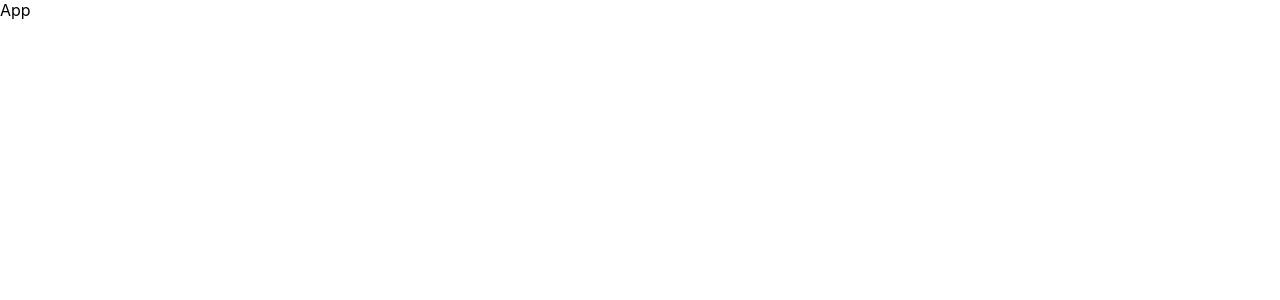
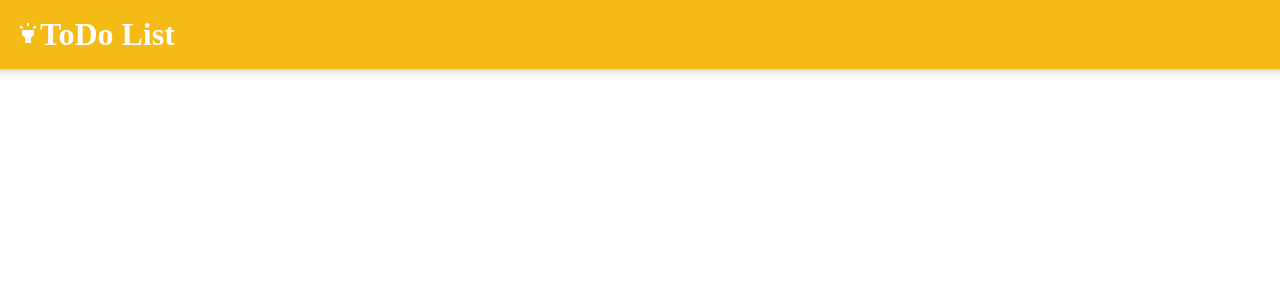
Before and after one commit to animeshkumar7717/react-todo-list, a React (Create React App) app: page / in a window 1280 px wide. Shown: the top 300 px of the page. Built offline with nearby package versions, Linux system fonts and the light colour scheme.

Commit message:
header: create a header component and style it

```diff
--- a/package.json
+++ b/package.json
@@ -3,6 +3,10 @@
   "version": "0.1.0",
   "private": true,
   "dependencies": {
+    "@emotion/react": "^11.11.3",
+    "@emotion/styled": "^11.11.0",
+    "@mui/icons-material": "^5.15.1",
+    "@mui/material": "^5.15.1",
     "@testing-library/jest-dom": "^5.17.0",
     "@testing-library/react": "^13.4.0",
     "@testing-library/user-event": "^13.5.0",
--- a/public/index.html
+++ b/public/index.html
@@ -10,34 +10,11 @@
       content="Web site created using create-react-app"
     />
     <link rel="apple-touch-icon" href="%PUBLIC_URL%/logo192.png" />
-    <!--
-      manifest.json provides metadata used when your web app is installed on a
-      user's mobile device or desktop. See https://developers.google.com/web/fundamentals/web-app-manifest/
-    -->
     <link rel="manifest" href="%PUBLIC_URL%/manifest.json" />
-    <!--
-      Notice the use of %PUBLIC_URL% in the tags above.
-      It will be replaced with the URL of the `public` folder during the build.
-      Only files inside the `public` folder can be referenced from the HTML.
-
-      Unlike "/favicon.ico" or "favicon.ico", "%PUBLIC_URL%/favicon.ico" will
-      work correctly both with client-side routing and a non-root public URL.
-      Learn how to configure a non-root public URL by running `npm run build`.
-    -->
-    <title>React App</title>
+    <title>Todo List</title>
   </head>
   <body>
     <noscript>You need to enable JavaScript to run this app.</noscript>
     <div id="root"></div>
-    <!--
-      This HTML file is a template.
-      If you open it directly in the browser, you will see an empty page.
-
-      You can add webfonts, meta tags, or analytics to this file.
-      The build step will place the bundled scripts into the <body> tag.
-
-      To begin the development, run `npm start` or `yarn start`.
-      To create a production bundle, use `npm run build` or `yarn build`.
-    -->
   </body>
 </html>
--- /dev/null
+++ b/public/styles.css
@@ -0,0 +1,21 @@
+* {
+    padding: 0;
+    margin: 0;
+    box-sizing: border-box;
+}
+
+html {
+    font-family:'Montserrat', sans-serif;
+}
+
+header{
+    background-color: #f5ba13;
+    margin: auto -16px;
+    padding: 16px 32px;
+    box-shadow: 0 0 10px 0 rgba(0, 0, 0, 0.3);
+}
+
+header h1{
+    color: #fff;
+    font-family: 'McLaren', cursive;
+}
--- a/src/App.js
+++ b/src/App.js
@@ -1,9 +1,10 @@
 import React from 'react'
+import Header from './components/Header'
 
 const App = () => {
   return (
-    <div>
-      App
+    <div className='app'>
+      <Header />
     </div>
   )
 }
--- /dev/null
+++ b/src/components/Header.jsx
@@ -0,0 +1,13 @@
+import React from 'react'
+import HighlightIcon from '@mui/icons-material/Highlight';
+
+const Header = () => {
+  return (
+    <header>
+      <h1><HighlightIcon />ToDo List</h1>
+
+    </header>
+  )
+}
+
+export default Header
--- a/src/index.css
+++ b/src/index.css
@@ -1,13 +1,21 @@
-body {
+* {
+  padding: 0;
   margin: 0;
-  font-family: -apple-system, BlinkMacSystemFont, 'Segoe UI', 'Roboto', 'Oxygen',
-    'Ubuntu', 'Cantarell', 'Fira Sans', 'Droid Sans', 'Helvetica Neue',
-    sans-serif;
-  -webkit-font-smoothing: antialiased;
-  -moz-osx-font-smoothing: grayscale;
+  box-sizing: border-box;
 }
 
-code {
-  font-family: source-code-pro, Menlo, Monaco, Consolas, 'Courier New',
-    monospace;
+html {
+  font-family:'Montserrat', sans-serif;
 }
+
+header{
+  background-color: #f5ba13;
+  margin: auto -16px;
+  padding: 16px 32px;
+  box-shadow: 0 0 10px 0 rgba(0, 0, 0, 0.3);
+}
+
+header h1{
+  color: #fff;
+  font-family: 'McLaren', cursive;
+}
```
Also changed, not shown: 1 other file (tests, documents, lock files or other folders).
